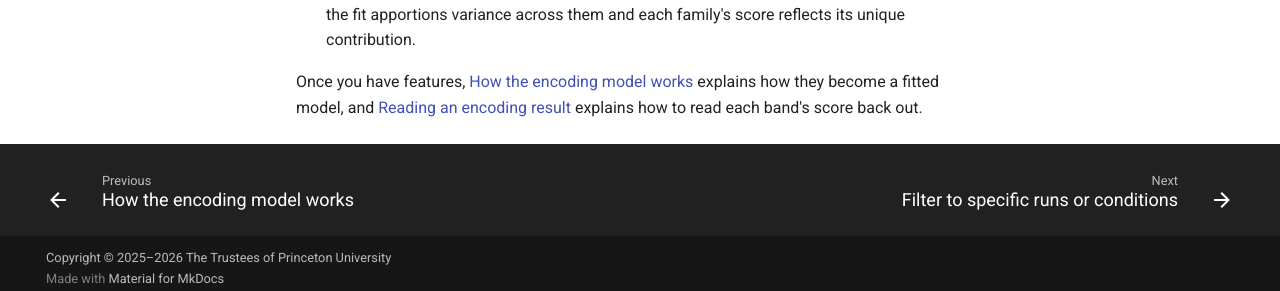
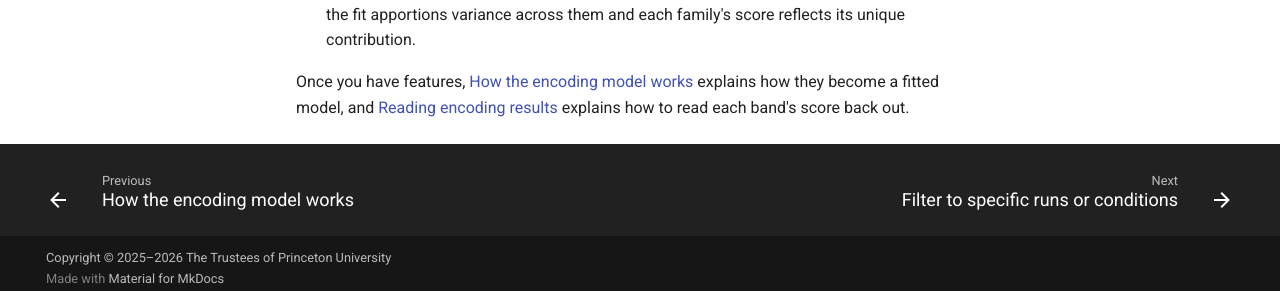
Before and after one commit to princeton-ddss/hypline, an MkDocs documentation site: the page built from docs/mkdocs/FAQ/feature-families.md, in a window 1280 px wide and 900 px high, scrolled down 1641 px. Shown: the part 599-890 px from the top of the window. Built offline with MkDocs 1.6.1 and Material for MkDocs 9.7.7, drawn with Linux system fonts in a browser that asks for light colours; comment, search, counter and statistics services are not loaded; the version menu is left out.

Commit message:
Fix typo in FAQ about reading encoding results

```diff
--- a/docs/mkdocs/FAQ/feature-families.md
+++ b/docs/mkdocs/FAQ/feature-families.md
@@ -81,5 +81,5 @@ points:
 
 Once you have features, [How the encoding model works](how-encoding-works.md)
 explains how they become a fitted model, and
-[Reading an encoding result](../step-by-step/encoding-results.md) explains how to read each band's
+[Reading encoding results](../step-by-step/encoding-results.md) explains how to read each band's
 score back out.
```
